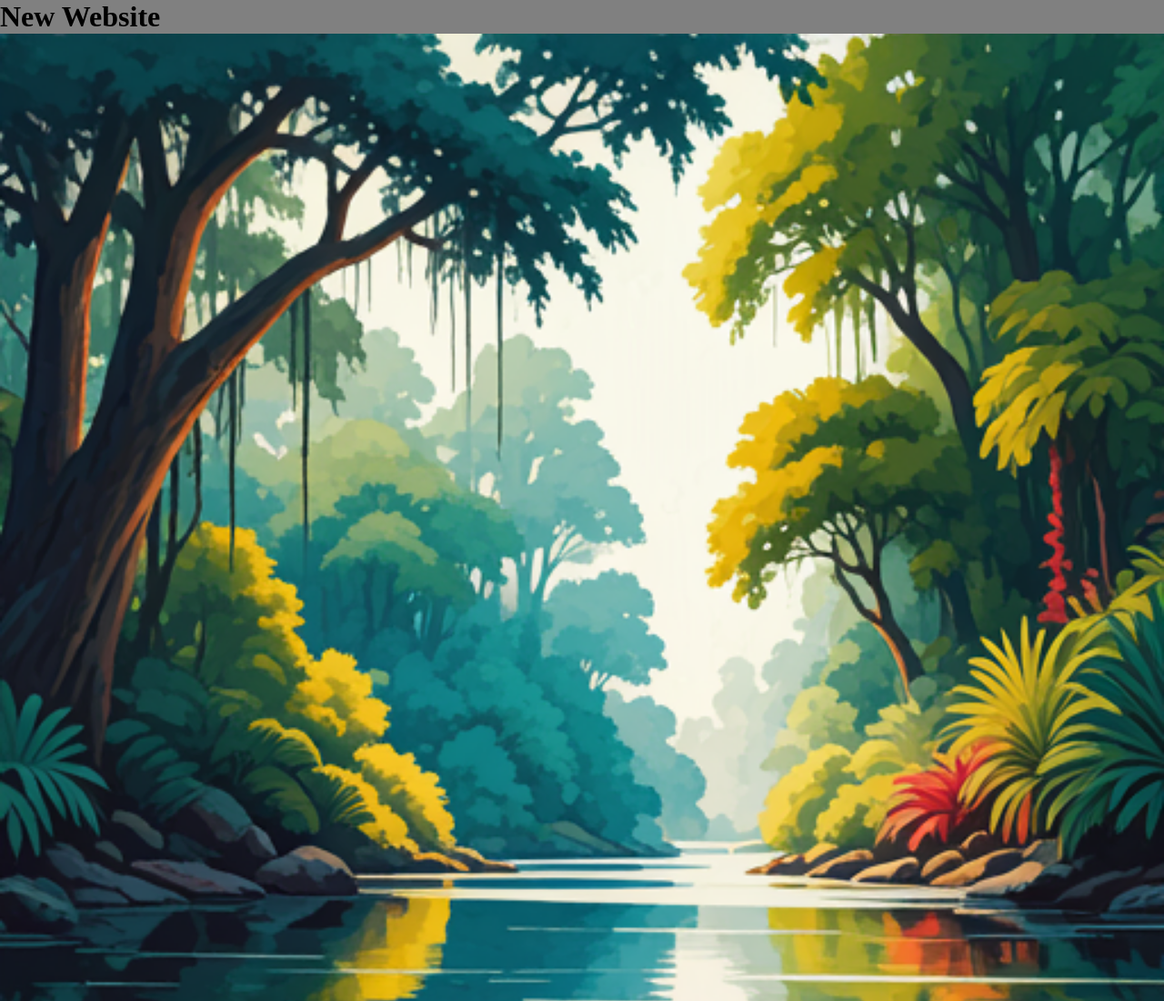
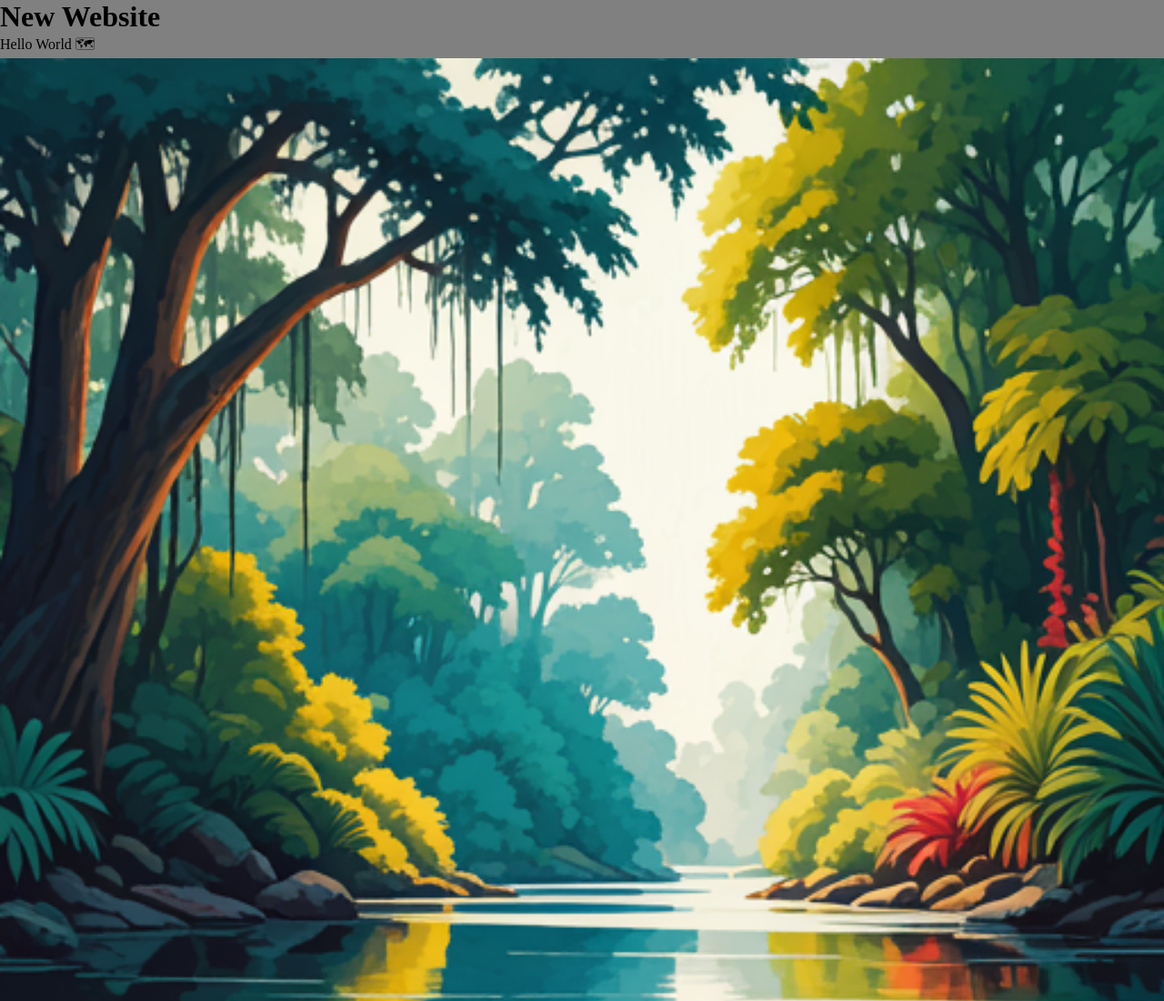
Before and after one commit to Mohibul31/demo1, a plain HTML site: page index.html in a window 1280 px wide. Shown: the top 1100 px of the page at 91% size. Drawn offline with Linux system fonts and the light colour scheme.

Commit message:
update index.html

```diff
--- a/index.html
+++ b/index.html
@@ -20,7 +20,7 @@
   <body>
     <header id="heading" >
         <h1>New Website</h1>
-
+      <p>Hello World 🗺 </p>
     </header>
 
   <div id="body-area" >
```
